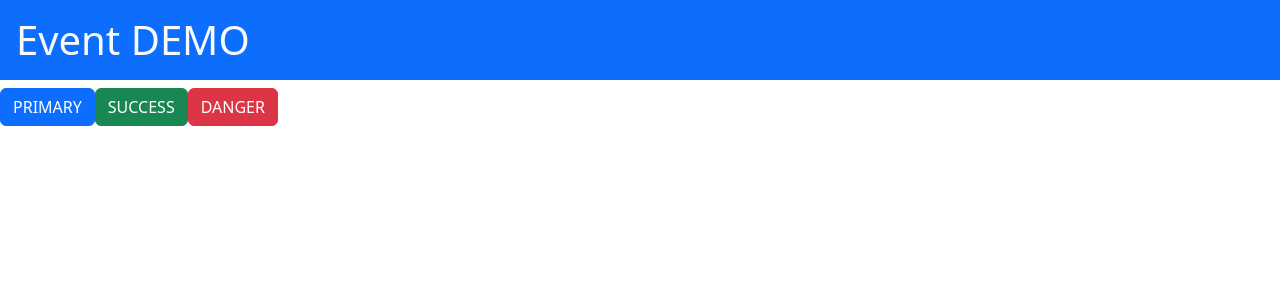
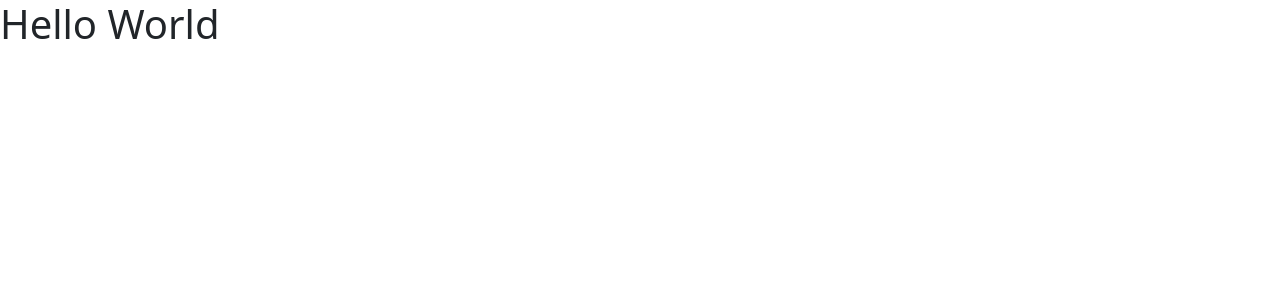
Before and after one commit to YogitaBhagat1996/my-react-projectapp2, a React (Create React App) app: page / in a window 1280 px wide. Shown: the top 300 px of the page. Built offline with nearby package versions, Linux system fonts and the light colour scheme.

Commit message:
basic destructint with stateful varaible

```diff
--- a/src/App.js
+++ b/src/App.js
@@ -9,49 +9,13 @@ function App() {
 }
 
 function EventDemo() {
-  // DATA MEMBER :: Stateless or Stateful
-  // let background = "bg-primary";
-  let [background, setBackground] = useState("bg-primary");
+  // delcaring and destructing the stateful variable
+  // let title = "Hello World";
+  let [title, setTitle] = useState("Hello World");
 
-  // MEMBER FUNCN
-  let changeBackgroundPrimary = () => {
-    let newbackground = "bg-primary";
-    setBackground(newbackground);
-  };
-
-  let changeBackgroundSuccess = () => {
-    let newbackground = "bg-success";
-    setBackground(newbackground);
-  };
-
-  let changeBackgroundDanger = () => {
-    let newbackground = "bg-danger";
-    setBackground(newbackground);
-  };
-
-  // UI
   return (
     <div>
-      <h1 className={`${background} text-light p-3`}>Event DEMO</h1>
-
-      <input
-        type="button"
-        className="btn btn-primary"
-        value="PRIMARY"
-        onClick={changeBackgroundPrimary}
-      />
-      <input
-        type="button"
-        className="btn btn-success"
-        value="SUCCESS"
-        onClick={changeBackgroundSuccess}
-      />
-      <input
-        type="button"
-        className="btn btn-danger"
-        value="DANGER"
-        onClick={changeBackgroundDanger}
-      />
+      <h1>{title}</h1>
     </div>
   );
 }
```
